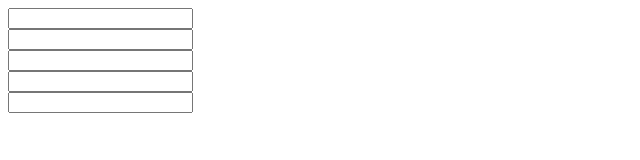
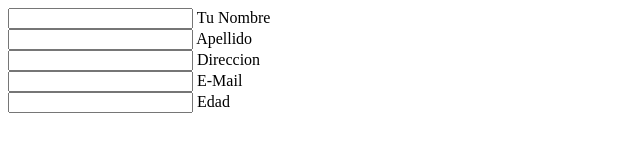
Before and after one commit to vickvasquez/FlotarLabel, a plain HTML site: page index.html in a window 1280 px wide. Shown: the whole page, without its empty margins (0-640 px from the left). Drawn offline with Linux system fonts and the light colour scheme.

Commit message:
AGregado nombre campos

```diff
--- a/index.html
+++ b/index.html
@@ -7,24 +7,24 @@
 <body>
 	<form class="abajo">
 		<div>
-			<input type="text">
-			<label for=""></label>
+			<input type="text" name="nombre">
+			<label for="nombre">Tu Nombre</label>
 		</div>
 		<div>
-			<input type="text">
-			<label for=""></label>
+			<input type="text" name="apellido">
+			<label for="apellido">Apellido</label>
 		</div>
 		<div>
-			<input type="text">
-			<label for=""></label>
+			<input type="text" name="direccion">
+			<label for="direccion">Direccion</label>
 		</div>
 		<div>
-			<input type="text">
-			<label for=""></label>
+			<input type="text" name="mail">
+			<label for="mail">E-Mail</label>
 		</div>
 		<div>
-			<input type="text">
-			<label for=""></label>
+			<input type="text" name="edad">
+			<label for="edad">Edad</label>
 		</div>
 	</form>
 </body>
```
